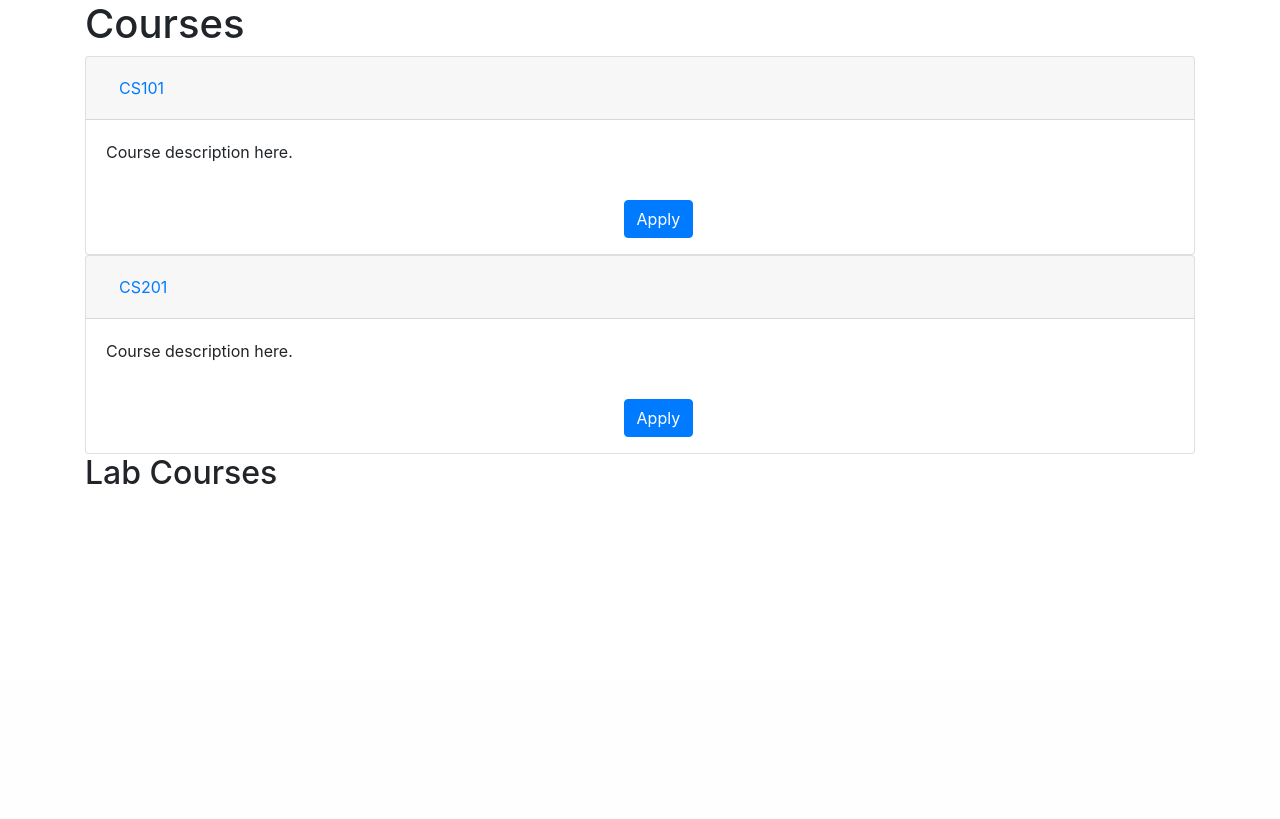
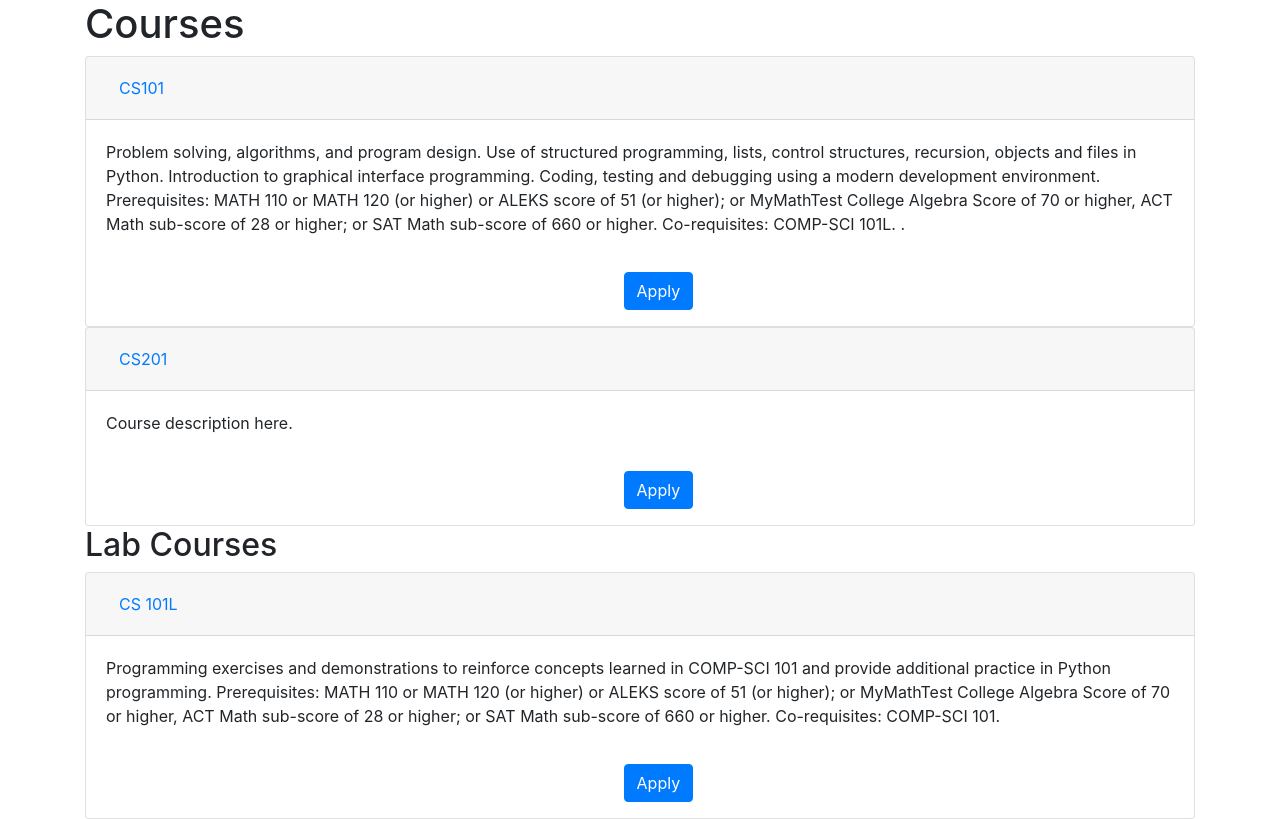
Before and after one commit to zlhuey14/CS451R_webApp, a Flask app: page /courses in a window 1280 px wide. Shown: the part 120-939 px from the top of the page. Before the commit the page ends 604 px from the top, so only its background shows below. Run offline with Flask 3, Linux system fonts and the light colour scheme; parts of the project's set-up code (start-up, migrations or seed data) failed here and were passed over; some libraries are stand-ins or nearby versions.

Commit message:
add details for courses -Tina

```diff
--- a/webApp/templates/courses.html
+++ b/webApp/templates/courses.html
@@ -13,7 +13,8 @@
 
             <div id="collapseOne" class="collapse show" aria-labelledby="headOne" data-parent="#accordion">
                 <div class="card-body">
-                    Course description here.
+                    Problem solving, algorithms, and program design. Use of structured programming, lists, control structures, recursion, objects and files in Python. Introduction to graphical interface programming. Coding, testing and debugging using a modern development environment. Prerequisites: MATH 110 or MATH 120 (or higher) or ALEKS score of 51 (or higher); or MyMathTest College Algebra Score of 70 or higher, ACT Math sub-score of 28 or higher; or SAT Math sub-score of 660 or higher. Co-requisites: COMP-SCI 101L.
+.
                 </div>
                 <div class="row justify-content-center">
                     <div class="col-1">
@@ -62,6 +63,30 @@
     -->
 
     <h2>Lab Courses</h2>
+    <div id="accordition">
+        <div class="card">
+            <div class="card-header" id="headThree">
+                <h5 class="mb-0">
+                    <button class="btn btn-link collapsed" data-toggle="collapse" data-target="#collapseThree" aria-expanded="false" aria-controls="collapseThree">
+                        CS 101L
+                    </button>
+                </h5>
+            </div>
+
+            <div id="collapseThree" class="collapse show" aria-labelledby="headThree" data-parent="#accordition">
+                <div class="card-body">
+                    Programming exercises and demonstrations to reinforce concepts learned in COMP-SCI 101 and provide additional practice in Python programming.  Prerequisites: MATH 110 or MATH 120 (or higher) or ALEKS score of 51 (or higher); or MyMathTest College Algebra Score of 70 or higher, ACT Math sub-score of 28 or higher; or SAT Math sub-score of 660 or higher. Co-requisites: COMP-SCI 101.
+                </div>
+                <div class="row justify-content-center">
+                    <div class="col-1">
+                        <div class="p-3">
+                            <button type="submit" class="btn btn-primary" >Apply</button>
+                        </div>
+                    </div>
+                </div>
+            </div>
+        </div>
+
 
 
 
```
